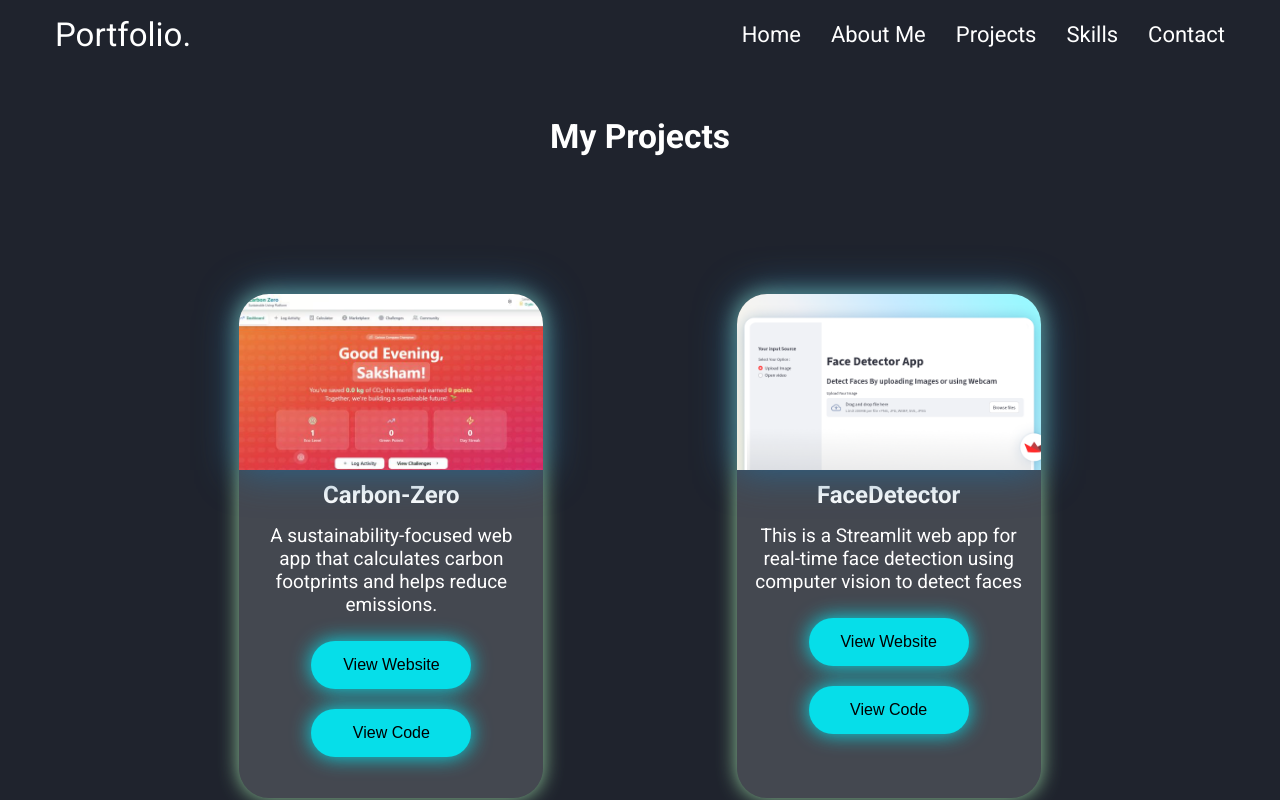
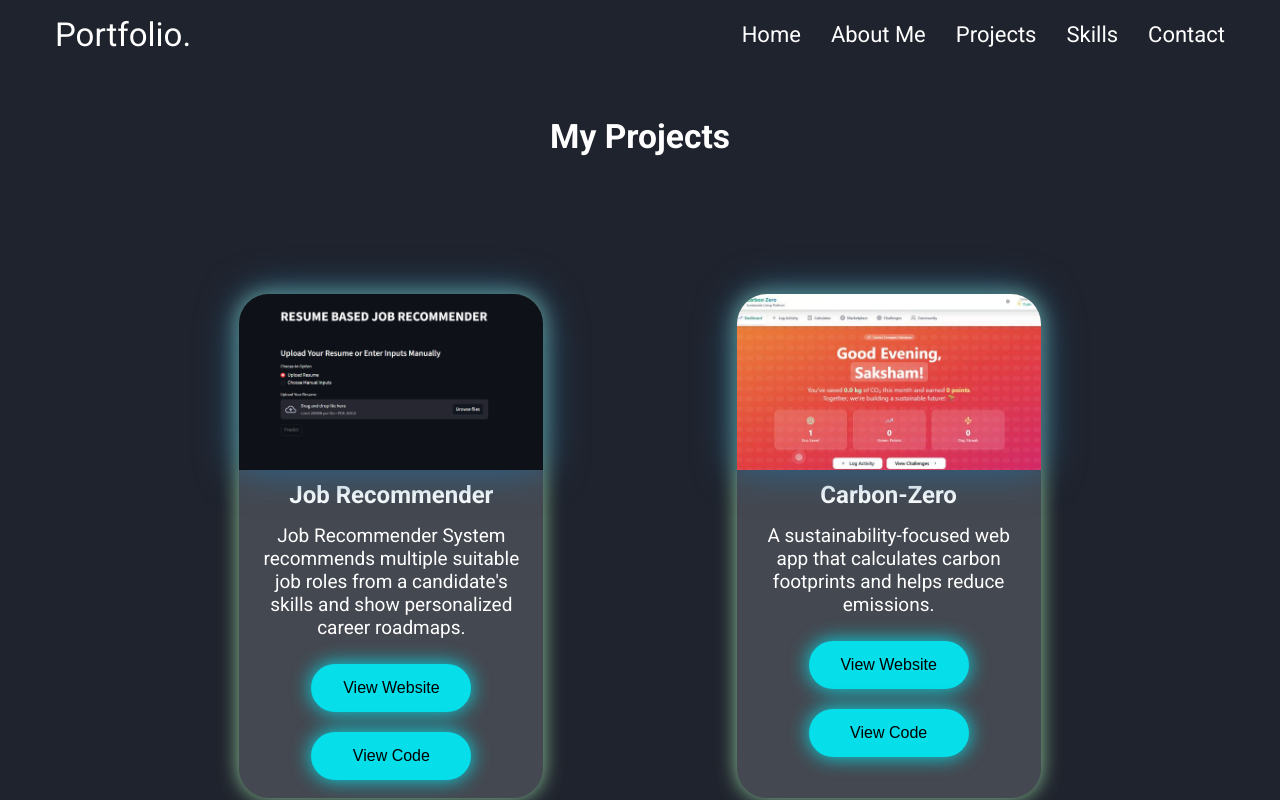
Before and after one commit to sakshamengineer/portfolio, a React (Create React App) app: page /#/projects in a window 1280 px wide. Shown: the top 800 px of the page. Built offline with nearby package versions, Linux system fonts and the light colour scheme.

Commit message:
Add new project

```diff
--- a/src/components/ProjectContent.js
+++ b/src/components/ProjectContent.js
@@ -7,6 +7,7 @@ import FoodSaver from '../Project_images/FoodSaver.jpg'
 import Aimouse from '../Project_images/AIMouse.png'
 import Aipainter from '../Project_images/AiPainter.png'
 import GestureVolume from '../Project_images/GestureControl.png'
+import jobrecommender from '../Project_images/jobrecommender.png'
 
 export default function ProjectContent() {
   function Projectcard(props){
@@ -44,6 +45,13 @@ export default function ProjectContent() {
   }
 
   const projects = [
+    {
+     name: "Job Recommender",
+      descr: "Job Recommender System recommends multiple suitable job roles from a candidate's skills and show personalized career roadmaps.",
+      source: jobrecommender,
+      weblink: "https://jobrolerecommender.streamlit.app/",
+      codelink: "https://jobrolerecommender.streamlit.app/"
+    },
     {
       name: "Carbon-Zero",
       descr: "A sustainability-focused web app that calculates carbon footprints and helps reduce emissions.",
```
Also changed, not shown: src/Project_images/jobrecommender.png (added).
